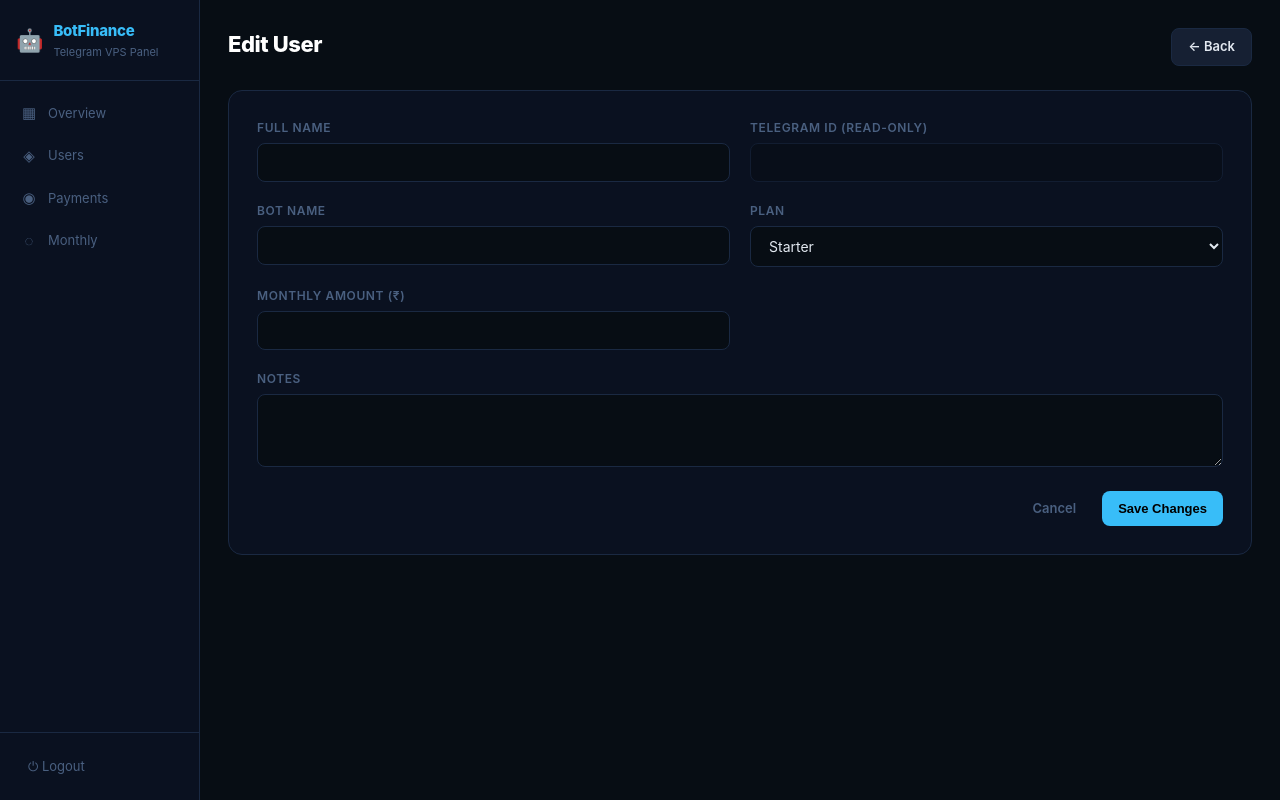
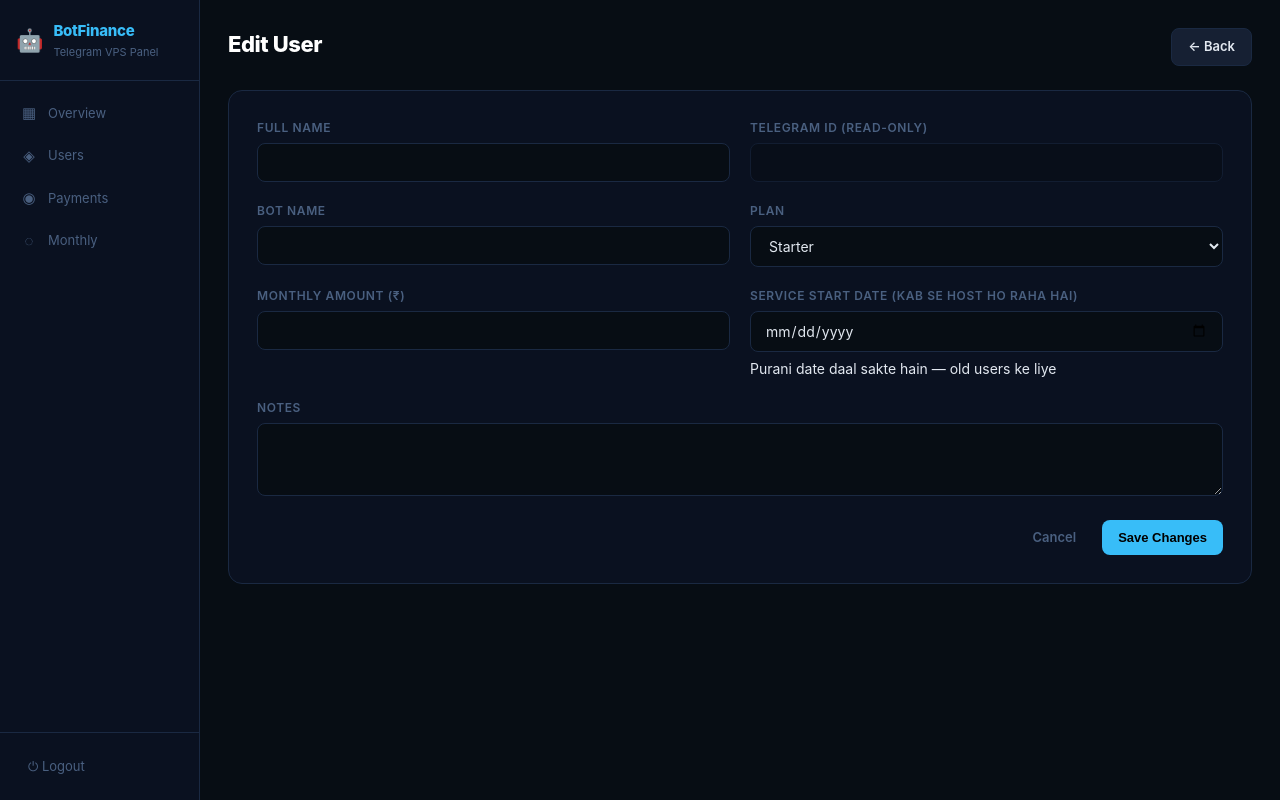
Before and after one commit to MikoxYae/botpanel, a Flask app: template templates/edit_user.html in a window 1280 px wide. Run offline with Flask 3, Linux system fonts and the light colour scheme; the template is opened without the code that fills it, so the values that code supplies are empty; the visitor is signed in with stand-in values (Sample User, id 1).

Commit message:
Update templates/edit_user.html

```diff
--- a/templates/edit_user.html
+++ b/templates/edit_user.html
@@ -36,6 +36,12 @@
         <label>Monthly Amount (₹)</label>
         <input type="number" name="amount" value="{{ user.amount }}" min="1" required />
       </div>
+      <div class="form-group">
+        <label>Service Start Date <span class="label-hint">(Kab se host ho raha hai)</span></label>
+        <input type="date" name="start_date"
+          value="{{ user.start_date.isoformat() if user.start_date else '' }}" />
+        <span class="field-hint">Purani date daal sakte hain — old users ke liye</span>
+      </div>
       <div class="form-group form-group--full">
         <label>Notes</label>
         <textarea name="notes" rows="3">{{ user.notes }}</textarea>
```
